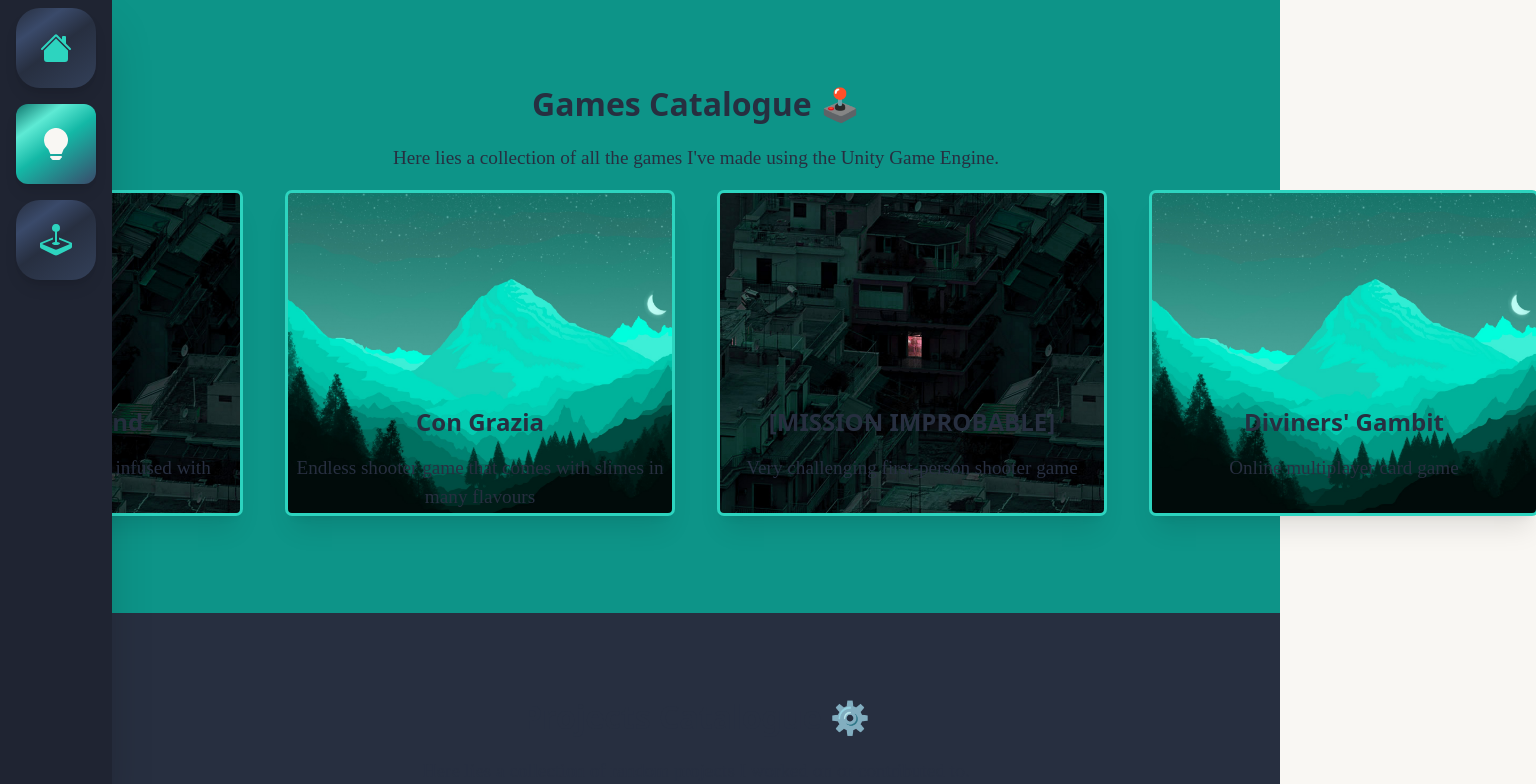
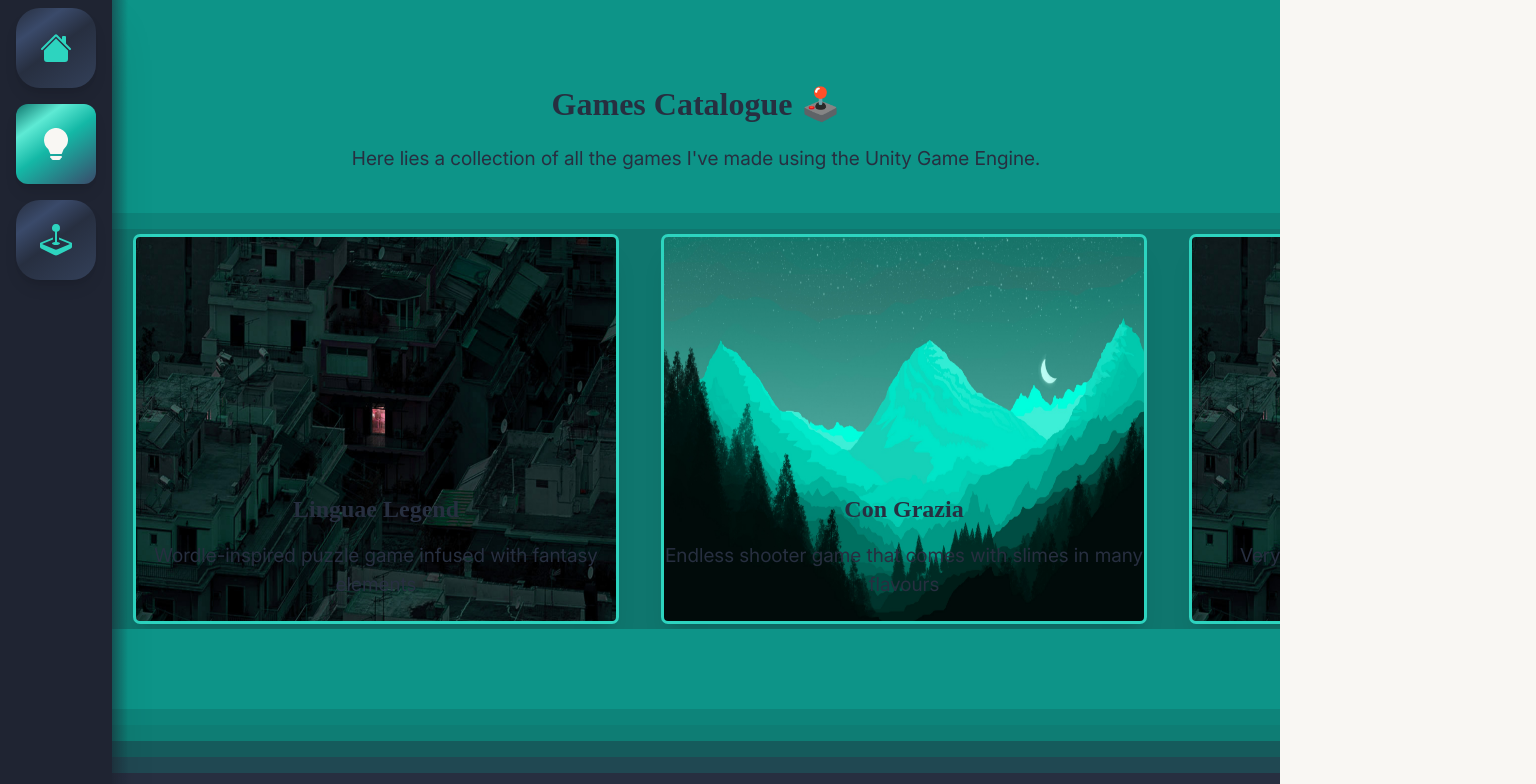
Before and after one commit to tom-jt/Portfolio, a Next.js app: page /projects in a window 1280 px wide. Shown: the top 784 px of the page, 1536 px wide, since content can reach past the window. Built offline with nearby package versions, Linux system fonts and the light colour scheme.

Commit message:
CSS overhaul + Inter font

```diff
--- a/app/components/NavBar.tsx
+++ b/app/components/NavBar.tsx
@@ -10,7 +10,7 @@ export enum Page {
 
 export const NavBar = ({ active = Page.Home }: { active: Page }) => {
   return (
-    <div className='fixed z-50'
+    <div className='fixed z-50 flex'
     >
       <div className='relative top-0 left-0 h-screen w-28 m-0
         flex flex-col
@@ -23,6 +23,7 @@ export const NavBar = ({ active = Page.Home }: { active: Page }) => {
         <NavBarIcon icon={<BsJoystick size='32' />} text='Clicker Game 🎮'
           link='/game' active={active == Page.Game} />
       </div>
+      <div className='bg-gradient-to-r from-tblack-950/50 to-tblack-950/0 w-4'/>
     </div>
   );
 };
--- a/app/components/NavBarIcon.tsx
+++ b/app/components/NavBarIcon.tsx
@@ -14,9 +14,9 @@ const NavBarIcon = ({ icon, text = 'Tooltip 💡', link, active }: IconProp) =>
     <Link href={link} className={styles.iconBase + ' group ' +
       (active ? styles.iconActive : styles.iconHover)}>
       {icon}
-      <h1 className={styles.tooltip + ' group-hover:scale-100'}>
+      <div className={styles.tooltip + ' group-hover:scale-100'}>
         {text}
-      </h1>
+      </div>
     </Link>
   )
 }
--- a/app/components/ProjectFrame.module.css
+++ b/app/components/ProjectFrame.module.css
@@ -1,7 +1,11 @@
 .frame {
-    @apply outline rounded min-w-96 max-w-96 h-80 mx-6 my-auto
+    @apply outline rounded mx-6 my-auto
     transition-all ease-in-out duration-200 cursor-pointer relative flex
     shadow-xl outline-teal-400 justify-center;
+    min-width: 30rem;
+    max-width: 30rem;
+    min-height: 24rem;
+    max-height: 24rem;
 }
 
 .frame:hover {
@@ -9,7 +13,3 @@
     rotate: 2deg;
     scale: 1.1;
 }
-
-.img {
-    @apply h-full object-cover
-}
--- a/app/components/ProjectFrame.tsx
+++ b/app/components/ProjectFrame.tsx
@@ -12,7 +12,7 @@ interface ProjectProp {
 const ProjectFrame = ({ icon, name = 'Example Project', desc = 'Example Project Description', id }: ProjectProp) => {
   return (
     <Link href={'/projects/' + id} className={styles.frame}>
-      <img className={styles.img} src={icon}/>
+      <img className='bg-cover' src={icon}/>
       <div className='text-center absolute top-2/3 pb-2'>
         <h1 className='text-2xl'>{name}</h1>
         {desc}
--- a/app/components/ProjectPage.tsx
+++ /dev/null
@@ -1,22 +0,0 @@
-import React from 'react';
-
-export enum ProjectType {
-  Game,
-  Website
-}
-
-interface ProjectProp {
-  name: string;
-  desc: string;
-  type: ProjectType;
-}
-
-function Home({ name,  }: ProjectProp) {
-  return (
-    <main>
-      Project: {name}
-    </main>
-  );
-};
-
-export default Home;
--- /dev/null
+++ b/app/components/Separator.tsx
@@ -0,0 +1,21 @@
+export function Separator() {
+  return (
+    <main>
+      <div className='bg-tblack-900/75 w-full h-4'/>
+      <div className='bg-tblack-950/50 w-full h-4'/>
+      <div className='bg-teal-700/75 w-full h-4'/>
+      <div className='bg-teal-700/50 w-full h-4'/>
+    </main>
+  );
+};
+
+export function SeparatorReverse() {
+  return (
+    <main>
+      <div className='bg-teal-700/50 w-full h-4'/>
+      <div className='bg-teal-700/75 w-full h-4'/>
+      <div className='bg-tblack-950/50 w-full h-4'/>
+      <div className='bg-tblack-900/75 w-full h-4'/>
+    </main>
+  );
+};
--- a/app/globals.css
+++ b/app/globals.css
@@ -14,10 +14,15 @@
   }
 }
 
+@font-face {
+  font-family: 'Inter';
+  src: url('@/app/fonts/Inter.ttf');
+}
+
 body {
+  font-family: 'Inter', 'Segoe UI', Roboto, 'Open Sans', sans-serif;
   color: var(--foreground);
   background: var(--background);
-  font-family:'Times New Roman', Times, serif;
   font-size: larger;
   margin: 0;
   padding: 0;
@@ -26,8 +31,7 @@ body {
 }
 
 h1 {
-  font-family: system-ui, -apple-system, BlinkMacSystemFont, 'Segoe UI', Roboto,
-    Oxygen, Ubuntu, Cantarell, 'Open Sans', 'Helvetica Neue', sans-serif;
+  font-family: 'Times New Roman', Times, serif;
   font-size: xx-large;
   font-weight: bold;
 }
--- a/app/page.module.css
+++ b/app/page.module.css
@@ -42,7 +42,7 @@
 
 .projectFrames {
     @apply flex;
-    height: 45vh;
+    height: 50vh;
 }
 
 .socials {
--- a/app/page.tsx
+++ b/app/page.tsx
@@ -3,6 +3,7 @@ import styles from './page.module.css';
 import { NavBar, Page } from './components/NavBar';
 import ProjectFrame from './components/ProjectFrame';
 import { BsInstagram, BsFacebook, BsLinkedin } from 'react-icons/bs';
+import { Separator, SeparatorReverse } from '@/app/components/Separator';
 
 const Home = () => {
   return (
@@ -15,6 +16,8 @@ const Home = () => {
           </h1>
         </div>
 
+        <div className='bg-tblack-950 w-full h-4'/>
+        <Separator />
 
         <div className={styles.content}>
           <section className={styles.content2}>
@@ -29,8 +32,11 @@ const Home = () => {
             </p>
           </section>
 
+          <SeparatorReverse />
+
           <section className={styles.content1}>
             <h1>Featured Projects 💻</h1>
+            <p>Here are some of the projects I'm most proud of 💖. Take a look 👀!</p>
             <div className={styles.projectFrames}>
               <ProjectFrame icon='/image/background.jpg' name='Linguae Legend' desc='Wordle-inspired puzzle game infused with fantasy elements' id='linguae-legend'/>
               <ProjectFrame icon='/image/background2.jpg' name='Con Grazia' desc='Endless shooter game that comes with slimes in many flavours' id='con-grazia'/>
@@ -38,10 +44,14 @@ const Home = () => {
             </div>
           </section>
 
+          <Separator />
+
           <section className={styles.content2}>
             <h1>Nice Curves</h1>
             <p>Lorem ipsum dolor sit amet consectetur, adipisicing elit. Facere alias corporis impedit similique et eos. Perspiciatis delectus nisi a id officia soluta nesciunt excepturi corrupti, qui eius aspernatur fugit repellat.</p>
           </section>
+
+          <SeparatorReverse />
 
           <section className={styles.content1}>
             <h1>Socials 🍻</h1>
@@ -51,7 +61,6 @@ const Home = () => {
               <BsLinkedin size='64' />
             </div>
           </section>
-
         </div>
       </div>
 
--- a/app/projects/page.module.css
+++ b/app/projects/page.module.css
@@ -1,5 +1,4 @@
 .content section {
-    min-height: 600px;
     padding: 5rem 0;
     display: flex;
     flex-direction: column;
@@ -19,7 +18,7 @@
 }
 
 .projectFrames {
-    @apply flex flex-row overflow-visible justify-center
+    @apply flex flex-row overflow-x-auto overflow-y-visible
         w-full;
-    height: 45vh;
+    height: 50vh;
 }
--- a/app/projects/page.tsx
+++ b/app/projects/page.tsx
@@ -2,17 +2,19 @@ import React from 'react';
 import styles from './page.module.css';
 import { NavBar, Page } from '@/app/components/NavBar';
 import ProjectFrame from '@/app/components/ProjectFrame';
+import { Separator, SeparatorReverse } from '@/app/components/Separator';
 
 const Home = () => {
   return (
     <main>
       <NavBar active={Page.Projects} />
-      <div className='pl-28'>
+      <div className='pl-28 bg-teal-600'>
         <div className={styles.content}>
           <section className={styles.content2}>
             <h1>Games Catalogue 🕹️</h1>
             <p>Here lies a collection of all the games I've made using the Unity Game Engine.</p>
-            <div className={styles.projectFrames}>
+            <div className='bg-teal-700/50 w-full h-4 mt-10'/>
+            <div className={styles.projectFrames + ' bg-teal-700'}>
               <ProjectFrame icon='/image/background.jpg' name='Linguae Legend' desc='Wordle-inspired puzzle game infused with fantasy elements' id='linguae-legend'/>
               <ProjectFrame icon='/image/background2.jpg' name='Con Grazia' desc='Endless shooter game that comes with slimes in many flavours' id='con-grazia'/>
               <ProjectFrame icon='/image/background.jpg' name='[MISSION IMPROBABLE]' desc='Very challenging first-person shooter game' id='mission-improbable'/>
@@ -20,10 +22,13 @@ const Home = () => {
             </div>
           </section>
 
+          <SeparatorReverse />
+
           <section className={styles.content1}>
             <h1>Projects Catalogue ⚙️</h1>
             <p>Here lies a collection of random projects I worked on or contributed to.</p>
-            <div className={styles.projectFrames}>
+            <div className='bg-tblack-950/50 w-full h-4 mt-10'/>
+            <div className={styles.projectFrames + ' bg-tblack-950'}>
               <ProjectFrame icon='/image/background.jpg' name='xChange' desc='Web-based University exchange program browser' id='xchange'/>
               <ProjectFrame icon='/image/background2.jpg' name='Toohak' desc='Kahoot knockoff' id='toohak'/>
               <ProjectFrame icon='/image/background.jpg' name='Portfolio' desc='The very website you are on right now!' id='portfolio'/>
```
Also changed, not shown: app/fonts/Inter.ttf (added), public/svg/layered-waves.svg (deleted).
